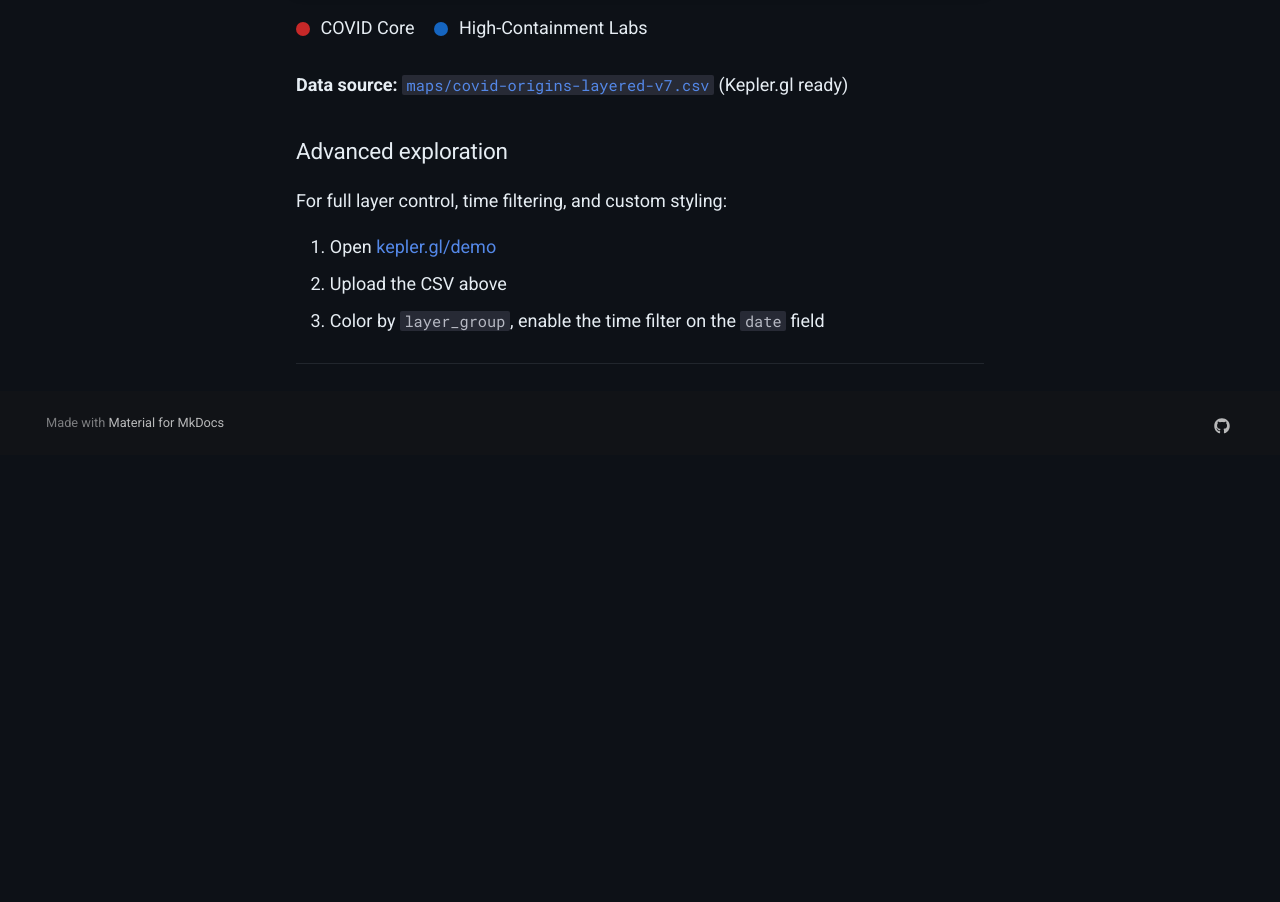
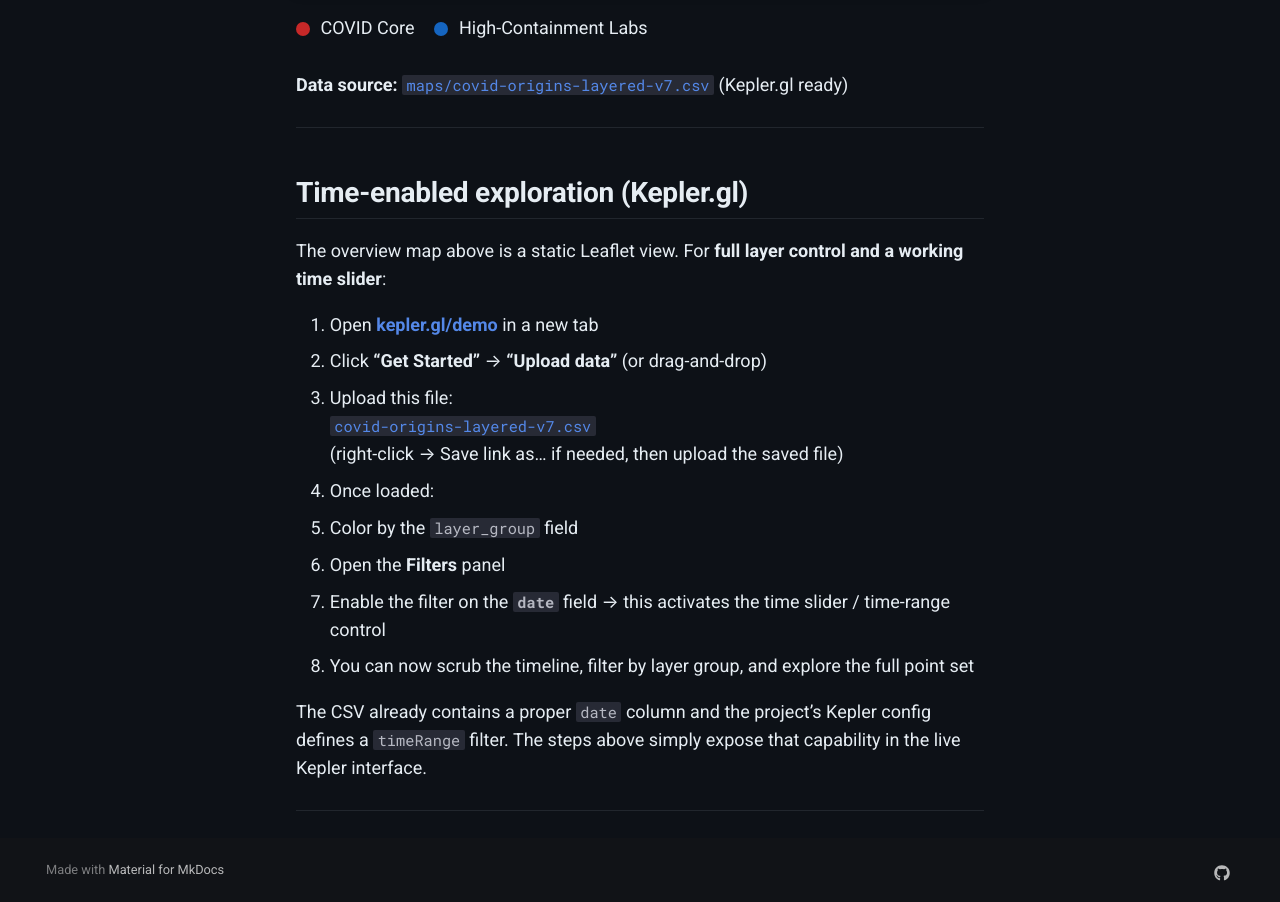
Before and after one commit to BnBCleaners/truth-map, an MkDocs documentation site: the page built from docs/map.md, in a window 1280 px wide and 1400 px high, scrolled down 450 px, cut to the strip 498-1400 px from the top of the window. Built offline with MkDocs 1.6.1 and Material for MkDocs 9.7.7, drawn with Linux system fonts in a browser that asks for light colours; comment, search, counter and statistics services are not loaded; before the commit the page ends 1403 px from its top, so only the background shows below that; some of the changed text lies outside the part shown.

Commit message:
V1 residual: clarify time-slider / Kepler exploration path on public map page

```diff
--- a/docs/map.md
+++ b/docs/map.md
@@ -11,12 +11,24 @@ Interactive geographic view of key locations tied to the COVID origins knowledge
 
 **Data source:** [`maps/covid-origins-layered-v7.csv`](https://github.com/Truth-Map/truth-map/blob/main/maps/covid-origins-layered-v7.csv) (Kepler.gl ready)
 
-### Advanced exploration
-For full layer control, time filtering, and custom styling:
+---
 
-1. Open [kepler.gl/demo](https://kepler.gl/demo)
-2. Upload the CSV above
-3. Color by `layer_group`, enable the time filter on the `date` field
+## Time-enabled exploration (Kepler.gl)
+
+The overview map above is a static Leaflet view. For **full layer control and a working time slider**:
+
+1. Open **[kepler.gl/demo](https://kepler.gl/demo)** in a new tab
+2. Click **“Get Started”** → **“Upload data”** (or drag-and-drop)
+3. Upload this file:
+   [`covid-origins-layered-v7.csv`](https://raw.githubusercontent.com/Truth-Map/truth-map/main/maps/covid-origins-layered-v7.csv)
+   (right-click → Save link as… if needed, then upload the saved file)
+4. Once loaded:
+   - Color by the `layer_group` field
+   - Open the **Filters** panel
+   - Enable the filter on the **`date`** field → this activates the time slider / time-range control
+5. You can now scrub the timeline, filter by layer group, and explore the full point set
+
+The CSV already contains a proper `date` column and the project’s Kepler config defines a `timeRange` filter. The steps above simply expose that capability in the live Kepler interface.
 
 ---
 
@@ -85,7 +95,6 @@ For full layer control, time filtering, and custom styling:
       marker.bindPopup(popup);
     });
 
-    // Fit bounds with padding
     const group = L.featureGroup(points.map(function(p) {
       return L.marker([p.lat, p.lng]);
     }));
```
Also changed, not shown: other parts of docs/map.md (+0 -2 lines).
